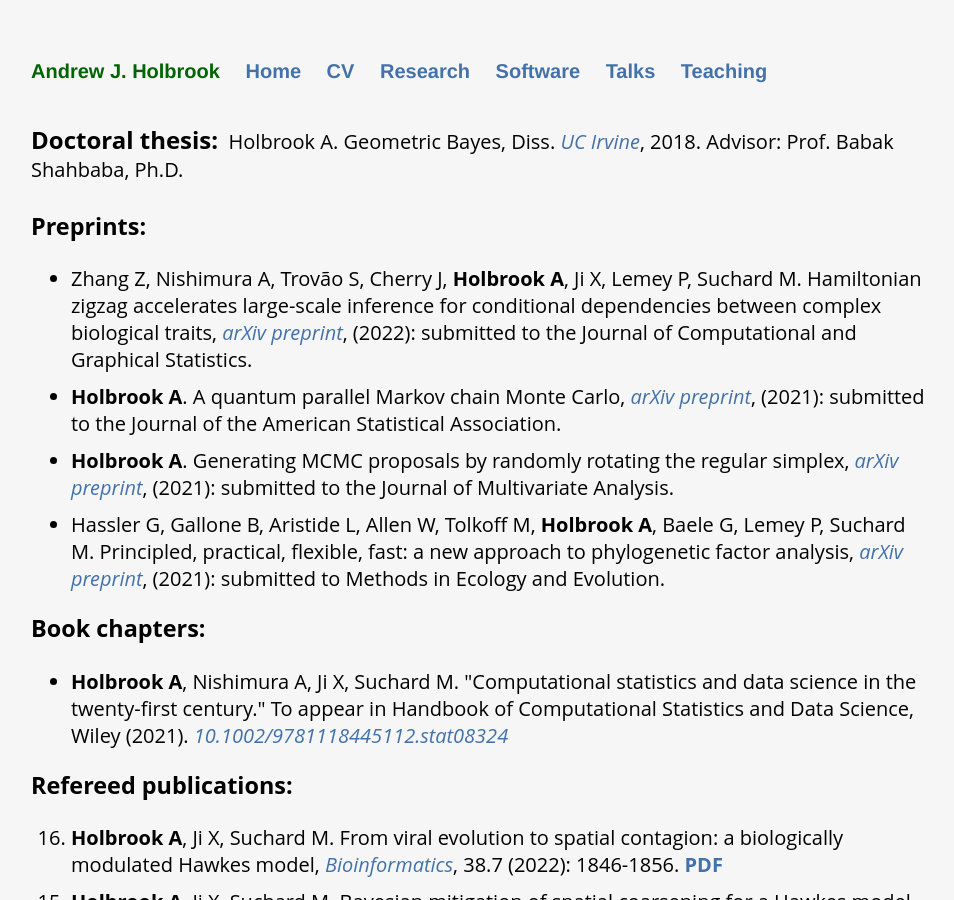
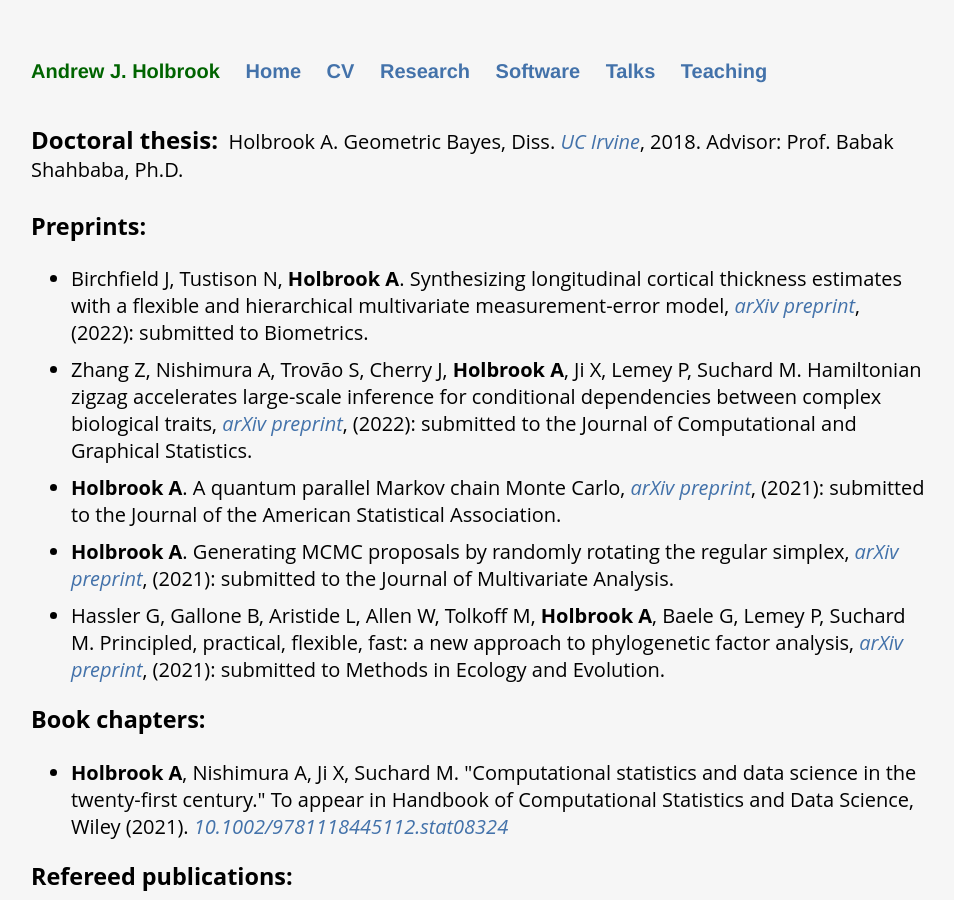
Before and after one commit to andrewjholbrook/andrewjholbrook.github.io, a Jekyll site: the page built from research.html, in a window 1280 px wide and 900 px high. Shown: the whole window, without its empty margins (161-1115 px from the left). Built offline with Jekyll 4.4.1, drawn with Linux system fonts in a browser that asks for light colours; a style sheet for code colours, icons or effects is not loaded.

Commit message:
Update research.html

```diff
--- a/research.html
+++ b/research.html
@@ -11,6 +11,7 @@ title: Andrew Holbrook | Research
 
   <h3>Preprints:</h3>
   <ul id="preprints">
+        <li>Birchfield J, Tustison N, <b>Holbrook A</b>. Synthesizing longitudinal cortical thickness estimates with a flexible and hierarchical multivariate measurement-error model, <i><a href="http://arxiv.org/abs/2204.03576" target="_blank">arXiv preprint</a></i>, (2022): submitted to Biometrics.
     <li>Zhang Z, Nishimura A, Trovão S, Cherry J, <b>Holbrook A</b>, Ji X, Lemey P, Suchard M. Hamiltonian zigzag accelerates large-scale inference for conditional dependencies between complex biological traits, <i><a href="http://arxiv.org/abs/2201.07291" target="_blank">arXiv preprint</a></i>, (2022): submitted to the Journal of Computational and Graphical Statistics.</li>
                 <li><b>Holbrook A</b>. A quantum parallel Markov chain Monte Carlo, <i><a href="http://arxiv.org/abs/2112.00212" target="_blank">arXiv preprint</a></i>, (2021): submitted to the Journal of the American Statistical Association.</li>
         <li><b>Holbrook A</b>. Generating MCMC proposals by randomly rotating the regular simplex, <i><a href="https://arxiv.org/abs/2110.06445" target="_blank">arXiv preprint</a></i>, (2021): submitted to the Journal of Multivariate Analysis.  </li>
```
